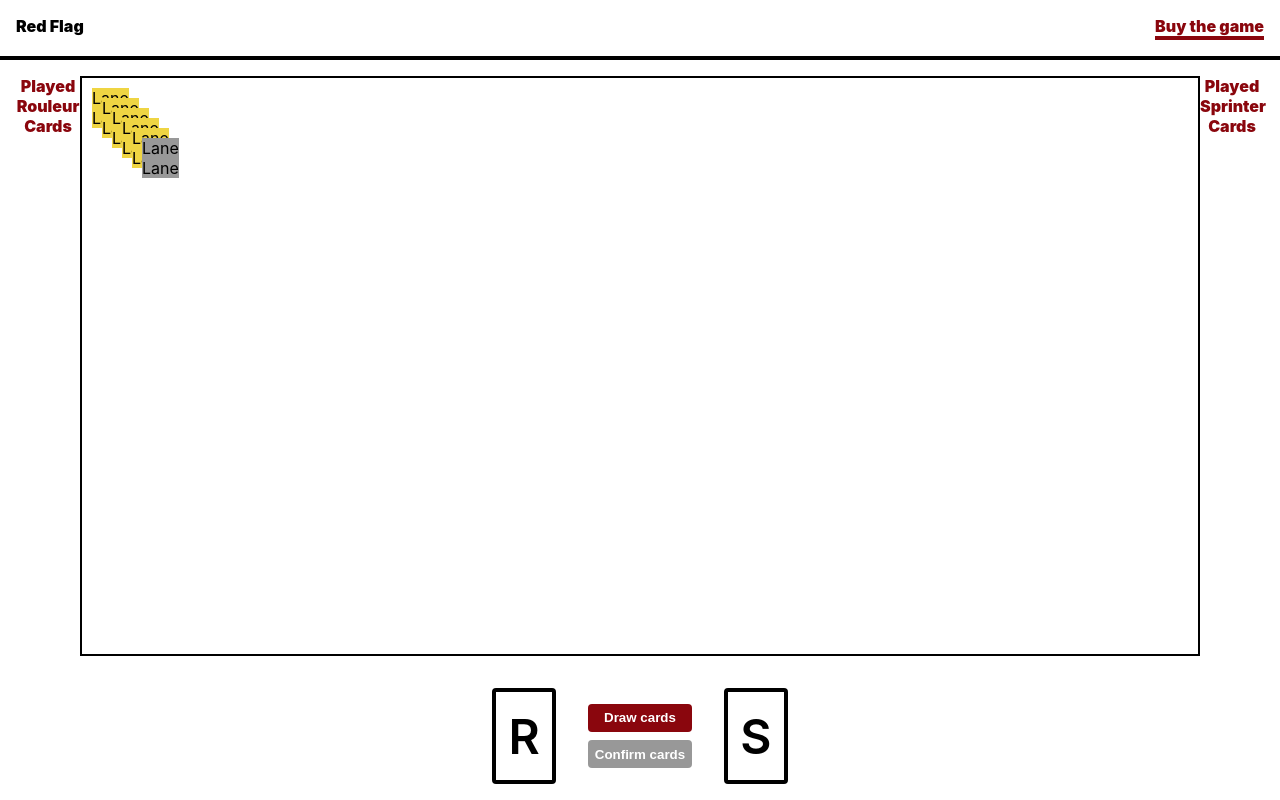
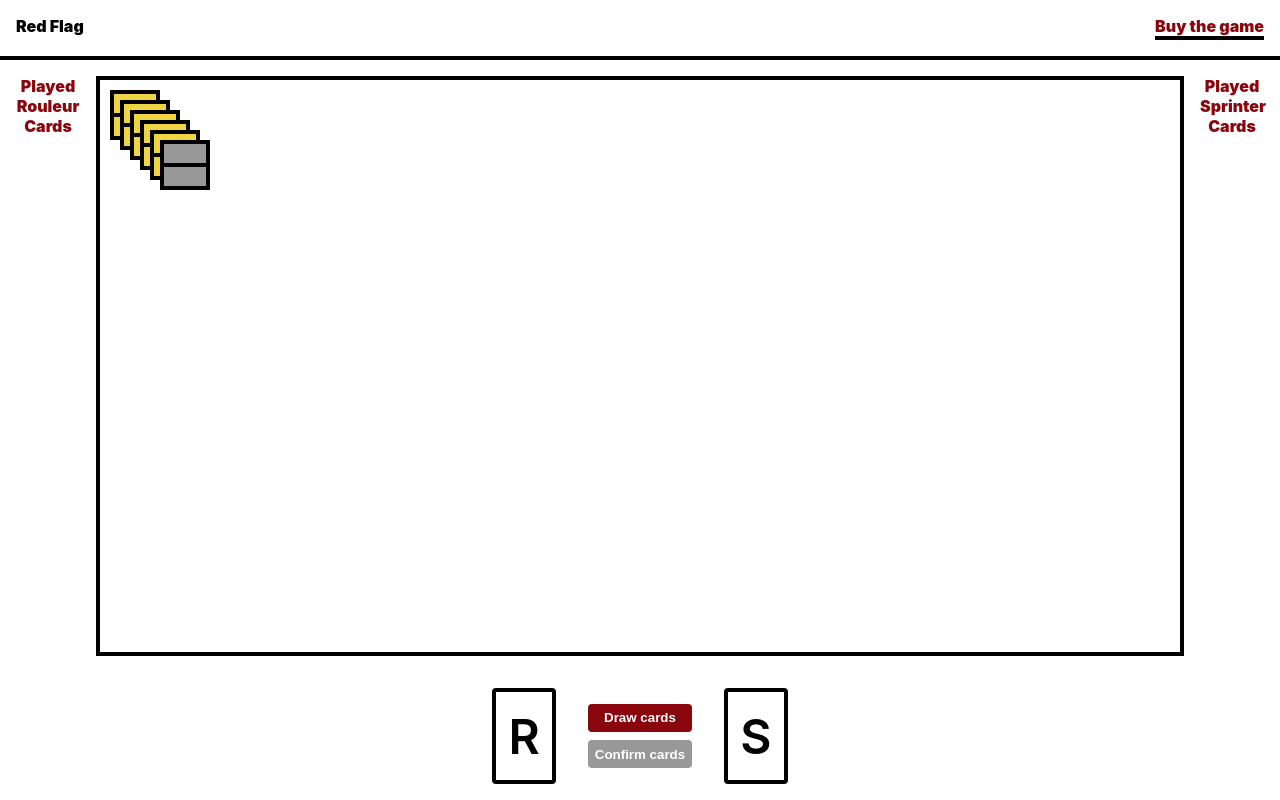
Before and after one commit to jon-athan-hall/red-flag, a React (Create React App) app: page / in a window 1280 px wide. Built offline with nearby package versions, Linux system fonts and the light colour scheme.

Commit message:
Make border variable universal. Apply more styles to Square component.

```diff
--- a/src/features/app/app.css
+++ b/src/features/app/app.css
@@ -6,7 +6,7 @@
 
 .App__header {
   background-color: var(--color-background);
-  border-bottom: 0.25rem solid var(--color-border);
+  border-bottom: var(--border);
   display: flex;
   justify-content: space-between;
   padding: 1em;
@@ -23,7 +23,7 @@
 .App__header a:hover,
 .App__header a:active,
 .App__header a:visited {
-  border-bottom: 0.25em solid var(--color-highlight);
+  border-bottom: var(--border);
   color: var(--color-highlight);
   text-decoration: none;
 }
--- a/src/features/board/board.css
+++ b/src/features/board/board.css
@@ -1,4 +1,5 @@
 .Board {
-  border: 2px solid var(--color-border);
+  border: var(--border);
+  margin: 0 1em;
   position: relative;
 }
--- a/src/features/card/card-back.css
+++ b/src/features/card/card-back.css
@@ -1,7 +1,7 @@
 .CardBack {
   --padding: 0.25em;
   align-items: center;
-  border: 0.25rem solid var(--color-border);
+  border: var(--border);
   border-radius: 0.25rem;
   color: var(--color-text);
   display: flex;
--- a/src/features/card/card.css
+++ b/src/features/card/card.css
@@ -1,7 +1,7 @@
 .Card {
   --padding: 0.25em;
   background-color: var(--color-background);
-  border: 0.25em solid var(--color-border);
+  border: var(--border);
   border-radius: 0.25em;
   color: var(--color-text);
   font-weight: 600;
--- a/src/features/lane/lane.tsx
+++ b/src/features/lane/lane.tsx
@@ -1,6 +1,6 @@
 const Lane = (): JSX.Element => {
   return (
-    <div>Lane</div>
+    <div></div>
   );
 };
 
--- a/src/features/square/square.css
+++ b/src/features/square/square.css
@@ -1,5 +1,11 @@
 .Square {
+  --height: 50px;
+  border: var(--border);
+  display: flex;
+  flex-direction: column;
+  height: var(--height);
   position: absolute;
+  width: var(--height);
 }
 
 .Square--default {
@@ -17,3 +23,15 @@
 .Square--descent {
   background-color: var(--color-square-descent);
 }
+
+.Square > * {
+  flex: 1 0 auto;
+}
+
+.Square > *:first-child {
+  border-bottom: 2px solid var(--color-border);
+}
+
+.Square > *:last-child {
+  border-top: 2px solid var(--color-border);
+}
--- a/src/index.css
+++ b/src/index.css
@@ -9,6 +9,7 @@
   --color-square-terminus: #efd543;
   --color-square-ascent: #eb222e;
   --color-square-descent: #2377ba;
+  --border: 4px solid var(--color-border);
 }
 
 html {
```
